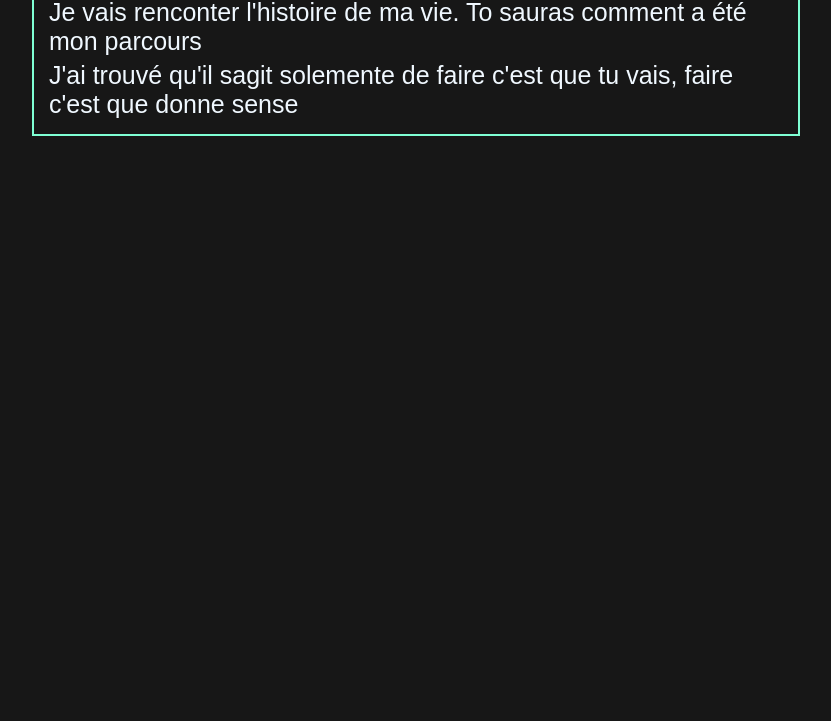
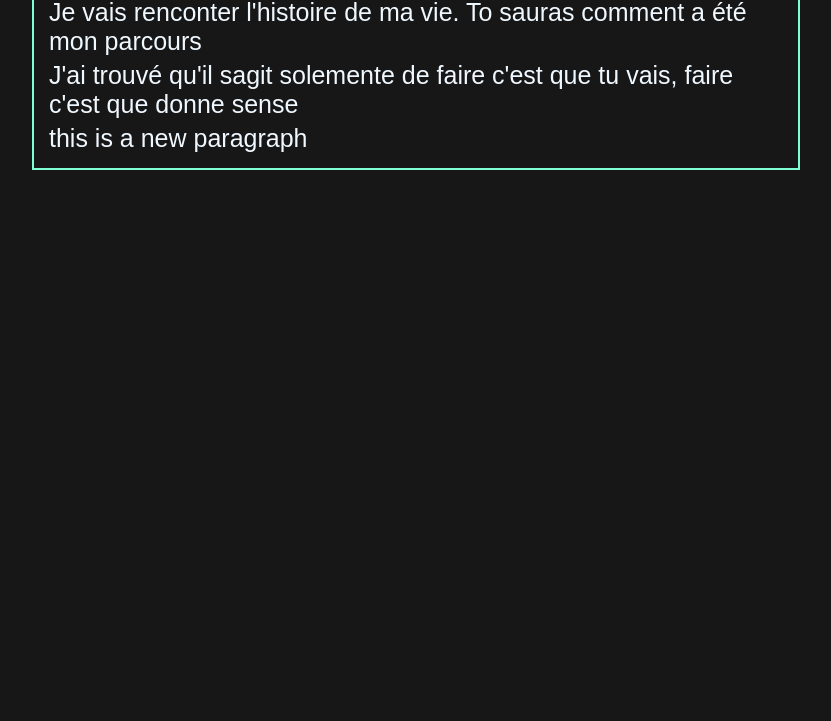
Before and after one commit to YeisonAndreyLiCe/Git-and-GitHub-Course, a plain HTML site: page index.html in a window 1280 px wide. Shown: the part 79-800 px from the top of the page, without its empty margins (224-1055 px from the left). Drawn offline with Linux system fonts and the light colour scheme.

Commit message:
new paragraph

```diff
--- a/index.html
+++ b/index.html
@@ -12,6 +12,9 @@
         <h1>L'histoire de ma vie</h1>
         <p> Je vais renconter l'histoire de ma vie. To sauras comment a été mon parcours</p>
         <p>J'ai trouvé qu'il sagit solemente de faire c'est que tu vais, faire c'est que donne sense</p>
+        <p>
+            this is a new paragraph
+        </p>
     </div>
 </body>
 </html>
```
